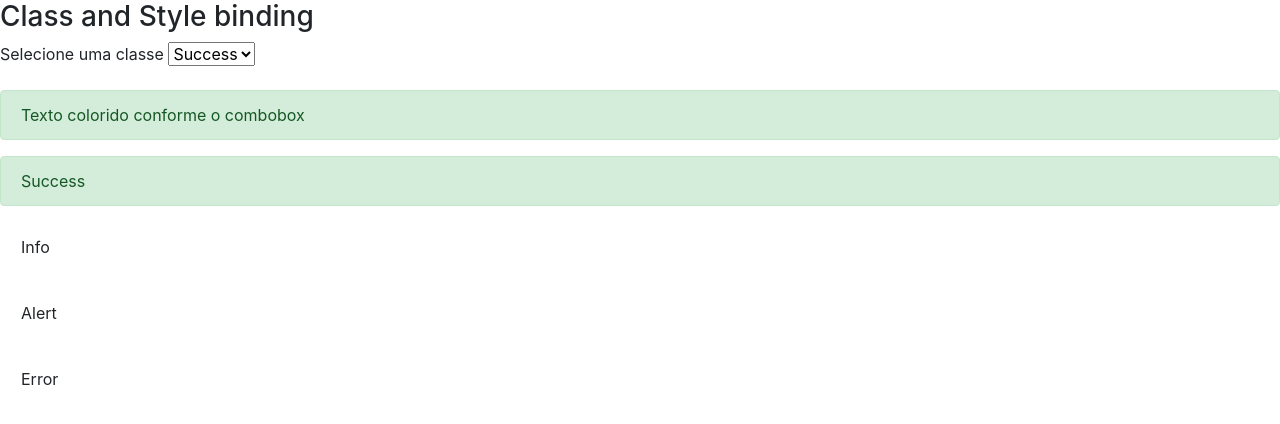
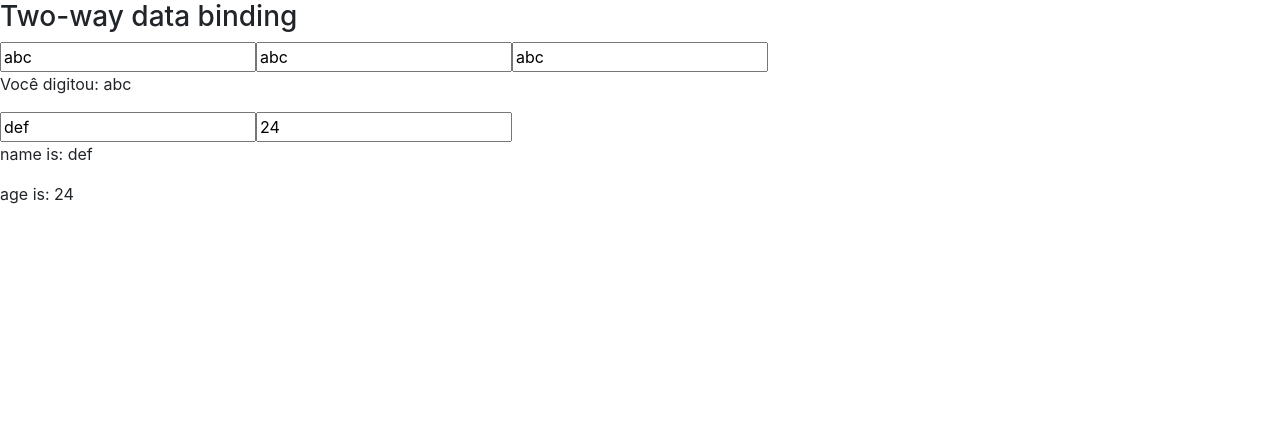
Before and after one commit to guilhermeytalo/Angular, an Angular app in the folder dataBinding/: page / in a window 1280 px wide. Shown: the top 424 px of the page. Built offline with nearby package versions, Linux system fonts and the light colour scheme.

Commit message:
two-way data binding

```diff
--- a/dataBinding/src/app/data-binding/data-binding.component.css
+++ b/dataBinding/src/app/data-binding/data-binding.component.css
@@ -0,0 +1,4 @@
+.highLight {
+  background-color: rebeccapurple;
+  font-weight: bold;
+}
--- a/dataBinding/src/app/data-binding/data-binding.component.html
+++ b/dataBinding/src/app/data-binding/data-binding.component.html
@@ -27,7 +27,7 @@
     <img [src]="urlImage" style="width: 400px; height: 400px;">
   </article> -->
 
-  <article>
+  <!--  <article>
       <h3>Class and Style binding</h3>
       <div>
         Selecione uma classe
@@ -70,5 +70,32 @@
         </div>
       </div>
 
-  </article>
+    </article> -->
+
+  <!--  <article>
+      <h3>Event binding</h3>
+      <div>
+        <button class="btn btn-primary" (click)="event()">click me!</button>
+        <br><br>
+        <input type="text"
+               (keyup)="onKeyUp($event)"
+               (keyup.enter)="saveValue(fieldInput.value)"
+               (blur)="saveValue(fieldInput.value)"
+               #fieldInput
+        />
+
+        <p>Actual value: {{ actualValue }}</p>
+        <p>Actual value: {{ valueSaved }}</p>
+
+        <br><br>
+
+        <span (mouseover)="onMouseOverOut()"
+              (mouseout)="onMouseOverOut()"
+              [class.highLight]="isMouseOver"
+        >
+          shake mouse here
+        </span>
+      </div>
+    </article>-->
+    <app-form></app-form>
 </section>
--- /dev/null
+++ b/dataBinding/src/app/form/form.component.html
@@ -0,0 +1,28 @@
+<article>
+  <h3>Two-way data binding</h3>
+  <div>
+    <input type="text"
+           [value]="name"
+           (input)="name = $event.target.value"
+    />
+
+    <input type="text"
+           [ngModel]="name"
+           (ngModelChange)="name = $event"
+    />
+
+    <input type="text" [(ngModel)]="name"/>
+
+    <p>Você digitou: {{ name }}</p>
+
+    <div>
+
+      <input type="text" [(ngModel)]="person.name"/>
+      <input type="text" [(ngModel)]="person.age"/>
+
+      <p>name is: {{ person.name }}</p>
+      <p>age is: {{ person.age }}</p>
+
+    </div>
+  </div>
+</article>
--- /dev/null
+++ b/dataBinding/src/app/form/form.component.ts
@@ -0,0 +1,45 @@
+import {Component, OnInit} from '@angular/core';
+
+@Component({
+  selector: 'app-form',
+  templateUrl: './form.component.html',
+  styleUrls: ['./form.component.css']
+})
+export class FormComponent implements OnInit {
+  actualValue: string = '';
+  valueSaved: string = '';
+
+  isMouseOver: boolean = false;
+
+  name: string = 'abc';
+
+  person: any = {
+    name: 'def',
+    age: 24,
+  };
+
+  constructor() {
+  }
+
+  ngOnInit(): void {
+  }
+
+  event(): any {
+    alert('Button');
+  }
+
+  onKeyUp(e: KeyboardEvent): any {
+    this.actualValue = (e.target as HTMLInputElement).value;
+    console.log(this.actualValue);
+  }
+
+  saveValue(value): any {
+    this.valueSaved = value;
+    console.log(this.valueSaved);
+  }
+
+  onMouseOverOut(): any {
+    this.isMouseOver = !this.isMouseOver;
+    console.log(this.isMouseOver);
+  }
+}
```
Also changed, not shown: dataBinding/src/app/app.module.ts (+13 -7 lines), dataBinding/src/app/data-binding/data-binding.component.ts (+17 -4 lines), dataBinding/src/app/form/form.module.ts (added, +18 -0 lines), dataBinding/src/app/form/form.component.css (added), 2 other files (tests, documents, lock files or other folders). Lines whose indentation alone changed are shown as unchanged.
